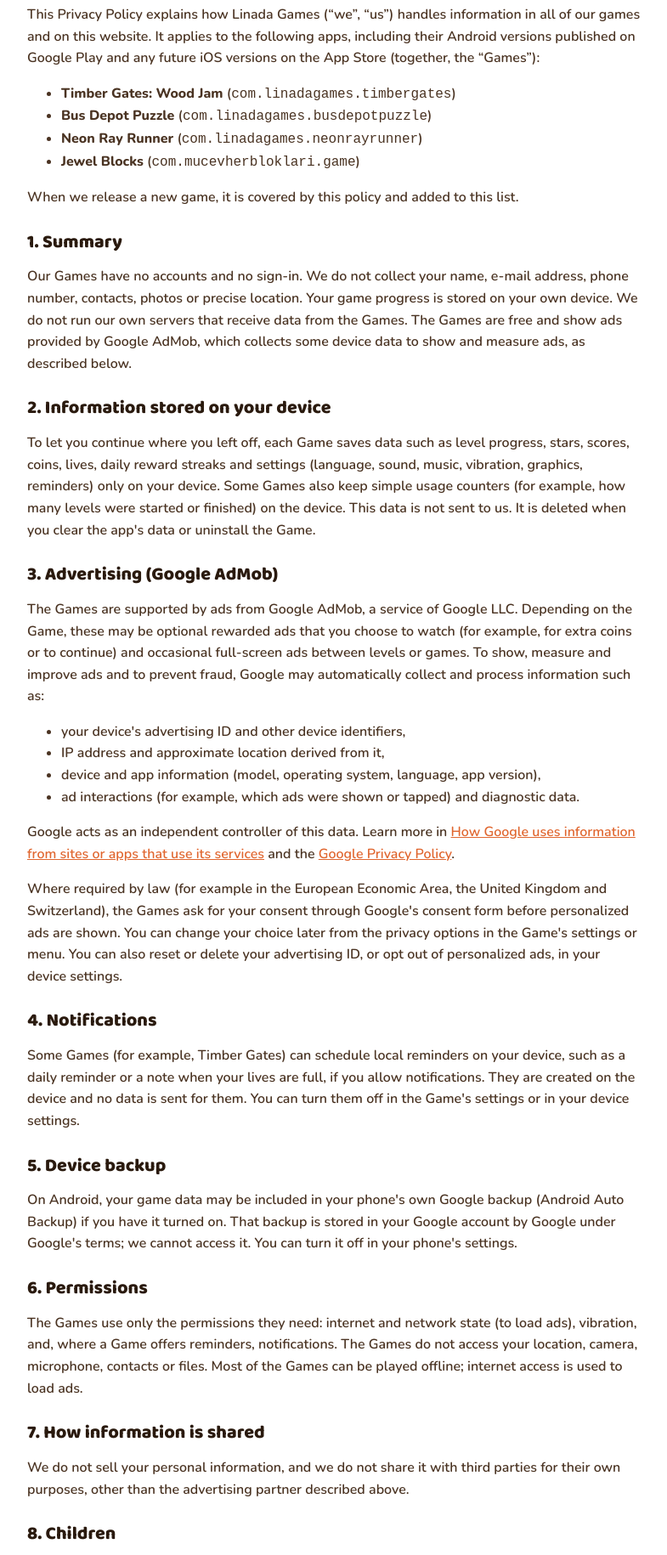
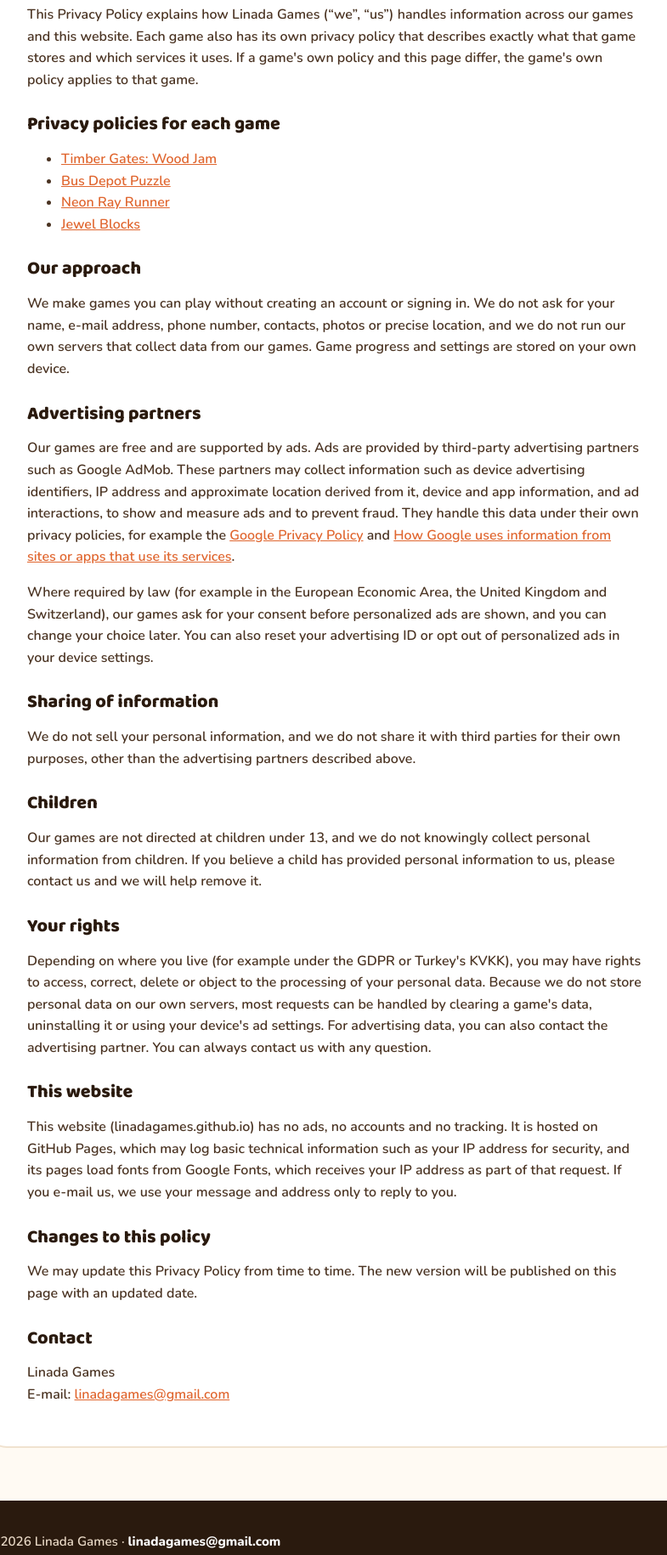
Before and after one commit to linadagames/linadagames.github.io, a plain HTML site: page privacy.html in a window 1280 px wide. Shown: the part 220-2050 px from the top of the page at 85% size, without its empty margins (82-867 px from the left). Drawn offline with nearby package versions, Linux system fonts and the light colour scheme.

Commit message:
General studio privacy policy; Timber Gates gets its own privacy page
Co-Authored-By: Claude Opus 5.5 <noreply@anthropic.com>
Claude-Session: https://claude.ai/code/session_01CKnPsB1tMt7EAphczr5JcN

```diff
--- a/privacy.html
+++ b/privacy.html
@@ -20,85 +20,56 @@
 <article class="doc">
 <h1>Privacy Policy</h1>
 <p class="muted">Last updated: November 21, 2026</p>
-<p>This Privacy Policy explains how Linada Games (“we”, “us”) handles information in all of our games and on this website.
-It applies to the following apps, including their Android versions published on Google Play and any future iOS versions on the App Store
-(together, the “Games”):</p>
+<p>This Privacy Policy explains how Linada Games (“we”, “us”) handles information across our games and this website.
+Each game also has its own privacy policy that describes exactly what that game stores and which services it uses.
+If a game's own policy and this page differ, the game's own policy applies to that game.</p>
+
+<h2>Privacy policies for each game</h2>
 <ul>
-  <li><b>Timber Gates: Wood Jam</b> (<code>com.linadagames.timbergates</code>)</li>
-  <li><b>Bus Depot Puzzle</b> (<code>com.linadagames.busdepotpuzzle</code>)</li>
-  <li><b>Neon Ray Runner</b> (<code>com.linadagames.neonrayrunner</code>)</li>
-  <li><b>Jewel Blocks</b> (<code>com.mucevherbloklari.game</code>)</li>
+  <li><a href="games/timber-gates/privacy.html">Timber Gates: Wood Jam</a></li>
+  <li><a href="games/bus-depot-puzzle/privacy.html">Bus Depot Puzzle</a></li>
+  <li><a href="games/neon-ray-runner/privacy.html">Neon Ray Runner</a></li>
+  <li><a href="games/jewel-blocks/privacy.html">Jewel Blocks</a></li>
 </ul>
-<p>When we release a new game, it is covered by this policy and added to this list.</p>
 
-<h2>1. Summary</h2>
-<p>Our Games have no accounts and no sign-in. We do not collect your name, e-mail address, phone number, contacts, photos or precise location.
-Your game progress is stored on your own device. We do not run our own servers that receive data from the Games.
-The Games are free and show ads provided by Google AdMob, which collects some device data to show and measure ads, as described below.</p>
+<h2>Our approach</h2>
+<p>We make games you can play without creating an account or signing in. We do not ask for your name, e-mail address, phone number,
+contacts, photos or precise location, and we do not run our own servers that collect data from our games.
+Game progress and settings are stored on your own device.</p>
 
-<h2>2. Information stored on your device</h2>
-<p>To let you continue where you left off, each Game saves data such as level progress, stars, scores, coins, lives, daily reward streaks
-and settings (language, sound, music, vibration, graphics, reminders) only on your device. Some Games also keep simple usage counters
-(for example, how many levels were started or finished) on the device. This data is not sent to us. It is deleted when you clear the app's
-data or uninstall the Game.</p>
+<h2>Advertising partners</h2>
+<p>Our games are free and are supported by ads. Ads are provided by third-party advertising partners such as Google AdMob.
+These partners may collect information such as device advertising identifiers, IP address and approximate location derived from it,
+device and app information, and ad interactions, to show and measure ads and to prevent fraud. They handle this data under their own
+privacy policies, for example the <a href="https://policies.google.com/privacy" rel="noopener">Google Privacy Policy</a> and
+<a href="https://policies.google.com/technologies/partner-sites" rel="noopener">How Google uses information from sites or apps that use its services</a>.</p>
+<p>Where required by law (for example in the European Economic Area, the United Kingdom and Switzerland), our games ask for your consent before
+personalized ads are shown, and you can change your choice later. You can also reset your advertising ID or opt out of personalized ads in your
+device settings.</p>
 
-<h2>3. Advertising (Google AdMob)</h2>
-<p>The Games are supported by ads from Google AdMob, a service of Google LLC. Depending on the Game, these may be optional rewarded ads
-that you choose to watch (for example, for extra coins or to continue) and occasional full-screen ads between levels or games.
-To show, measure and improve ads and to prevent fraud, Google may automatically collect and process information such as:</p>
-<ul>
-  <li>your device's advertising ID and other device identifiers,</li>
-  <li>IP address and approximate location derived from it,</li>
-  <li>device and app information (model, operating system, language, app version),</li>
-  <li>ad interactions (for example, which ads were shown or tapped) and diagnostic data.</li>
-</ul>
-<p>Google acts as an independent controller of this data. Learn more in
-<a href="https://policies.google.com/technologies/partner-sites" rel="noopener">How Google uses information from sites or apps that use its services</a>
-and the <a href="https://policies.google.com/privacy" rel="noopener">Google Privacy Policy</a>.</p>
-<p>Where required by law (for example in the European Economic Area, the United Kingdom and Switzerland), the Games ask for your consent through
-Google's consent form before personalized ads are shown. You can change your choice later from the privacy options in the Game's settings or menu.
-You can also reset or delete your advertising ID, or opt out of personalized ads, in your device settings.</p>
+<h2>Sharing of information</h2>
+<p>We do not sell your personal information, and we do not share it with third parties for their own purposes, other than the advertising
+partners described above.</p>
 
-<h2>4. Notifications</h2>
-<p>Some Games (for example, Timber Gates) can schedule local reminders on your device, such as a daily reminder or a note when your lives are full,
-if you allow notifications. They are created on the device and no data is sent for them. You can turn them off in the Game's settings or in your device settings.</p>
+<h2>Children</h2>
+<p>Our games are not directed at children under 13, and we do not knowingly collect personal information from children. If you believe a child
+has provided personal information to us, please contact us and we will help remove it.</p>
 
-<h2>5. Device backup</h2>
-<p>On Android, your game data may be included in your phone's own Google backup (Android Auto Backup) if you have it turned on.
-That backup is stored in your Google account by Google under Google's terms; we cannot access it. You can turn it off in your phone's settings.</p>
+<h2>Your rights</h2>
+<p>Depending on where you live (for example under the GDPR or Turkey's KVKK), you may have rights to access, correct, delete or object to the
+processing of your personal data. Because we do not store personal data on our own servers, most requests can be handled by clearing a game's
+data, uninstalling it or using your device's ad settings. For advertising data, you can also contact the advertising partner. You can always
+contact us with any question.</p>
 
-<h2>6. Permissions</h2>
-<p>The Games use only the permissions they need: internet and network state (to load ads), vibration, and, where a Game offers reminders,
-notifications. The Games do not access your location, camera, microphone, contacts or files. Most of the Games can be played offline; internet access
-is used to load ads.</p>
+<h2>This website</h2>
+<p>This website (linadagames.github.io) has no ads, no accounts and no tracking. It is hosted on GitHub Pages, which may log basic technical
+information such as your IP address for security, and its pages load fonts from Google Fonts, which receives your IP address as part of that request.
+If you e-mail us, we use your message and address only to reply to you.</p>
 
-<h2>7. How information is shared</h2>
-<p>We do not sell your personal information, and we do not share it with third parties for their own purposes, other than the advertising
-partner described above.</p>
+<h2>Changes to this policy</h2>
+<p>We may update this Privacy Policy from time to time. The new version will be published on this page with an updated date.</p>
 
-<h2>8. Children</h2>
-<p>The Games are not directed at children under 13. We do not knowingly collect personal information from children. If you believe a child
-has provided personal information through a Game, please contact us and we will help remove it.</p>
-
-<h2>9. Data retention and security</h2>
-<p>Game data stays on your device until you delete it. Data collected by Google for advertising is retained according to Google's policies.
-We rely on the security measures provided by the device platform and the app stores.</p>
-
-<h2>10. Your rights</h2>
-<p>Depending on where you live (for example under the GDPR or Turkey's KVKK), you may have rights to access, correct, delete or object to the
-processing of your personal data. Because we do not store personal data on our own servers, most requests can be handled by clearing the app's
-data, uninstalling the Game or using your device's ad settings. For advertising data, you can also contact Google. For any questions, contact us
-at the address below.</p>
-
-<h2>11. This website</h2>
-<p>This website (linadagames.github.io) has no ads, no accounts and no tracking. It is hosted on GitHub Pages, which may log basic technical
-information such as your IP address for security, and its pages load fonts from Google Fonts, which receives your IP address as part of that request.</p>
-
-<h2>12. Changes to this policy</h2>
-<p>We may update this Privacy Policy from time to time, for example when we release a new game. The new version will be published on this page
-with an updated date.</p>
-
-<h2>13. Contact</h2>
+<h2>Contact</h2>
 <p>Linada Games<br>E-mail: <a href="mailto:linadagames@gmail.com">linadagames@gmail.com</a></p>
 </article>
 </main>
```
Also changed, not shown: games/timber-gates/index.html (+1 -1 lines), games/timber-gates/privacy.html (added, +69 -0 lines), 1 other file.
